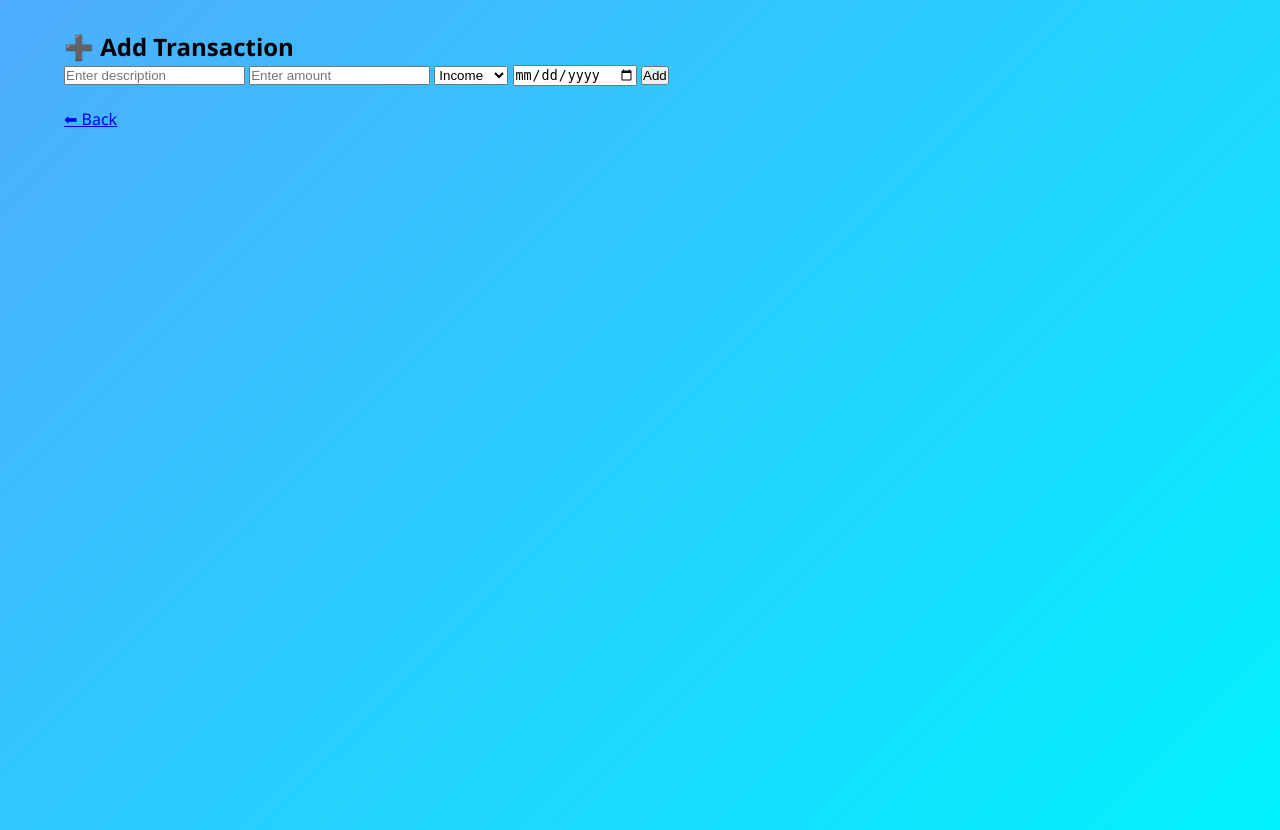
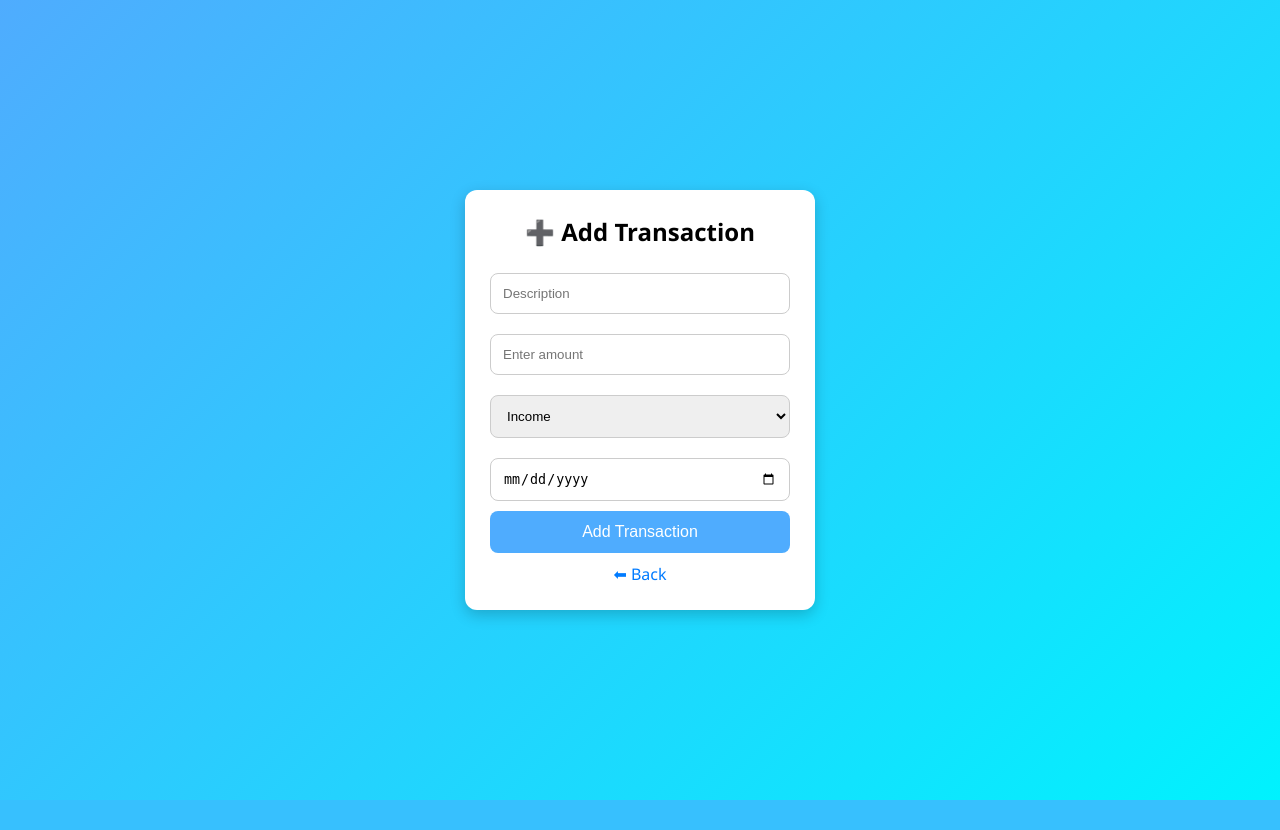
Before and after one commit to diwakarraj14/finance-tracker, a Flask app: page /add in a window 1280 px wide. After the commit the page ends 800 px from the top, so only its background shows below. Run offline with Flask 3, Linux system fonts and the light colour scheme.

Commit message:
improve the ui of add section

```diff
--- a/static/style.css
+++ b/static/style.css
@@ -216,3 +216,60 @@ table tr:nth-child(even) {
     width: 100%;
     height: 300px;
 }
+/* FORM WRAPPER */
+.form-wrapper {
+    display: flex;
+    justify-content: center;
+    align-items: center;
+    min-height: 100vh;
+}
+
+/* CARD */
+.form-card {
+    background: white;
+    padding: 25px;
+    border-radius: 12px;
+    width: 90%;
+    max-width: 350px;
+    box-shadow: 0px 5px 15px rgba(0,0,0,0.2);
+    text-align: center;
+}
+
+/* TITLE */
+.form-card h2 {
+    margin-bottom: 15px;
+}
+
+/* INPUTS */
+.form-card input,
+.form-card select {
+    width: 100%;
+    padding: 12px;
+    margin: 10px 0;
+    border-radius: 8px;
+    border: 1px solid #ccc;
+}
+
+/* BUTTON */
+.form-card button {
+    width: 100%;
+    padding: 12px;
+    background: #4facfe;
+    border: none;
+    color: white;
+    font-size: 16px;
+    border-radius: 8px;
+    cursor: pointer;
+}
+
+.form-card button:hover {
+    background: #007bff;
+}
+
+/* BACK BUTTON */
+.back-btn {
+    display: inline-block;
+    margin-top: 10px;
+    color: #007bff;
+    text-decoration: none;
+}
--- a/templates/add.html
+++ b/templates/add.html
@@ -6,26 +6,31 @@
 </head>
 <body>
 
-<div class="container">
+<div class="form-wrapper">
+
+    <div class="form-card">
         <h2>➕ Add Transaction</h2>
 
         <form method="POST">
-        <input type="text" name="description" placeholder="Enter description" required>
+
+            <input type="text" name="description" placeholder="Description" required>
 
             <input type="number" name="amount" placeholder="Enter amount" required>
 
             <select name="type">
-            <option>Income</option>
-            <option>Expense</option>
+                <option value="Income">Income</option>
+                <option value="Expense">Expense</option>
             </select>
 
             <input type="date" name="date" required>
 
-        <button type="submit">Add</button>
+            <button type="submit">Add Transaction</button>
+
         </form>
 
-    <br>
-    <a href="/">⬅ Back</a>
+        <a href="/" class="back-btn">⬅ Back</a>
+    </div>
+
 </div>
 
 </body>
```
Lines whose indentation alone changed are shown as unchanged.
